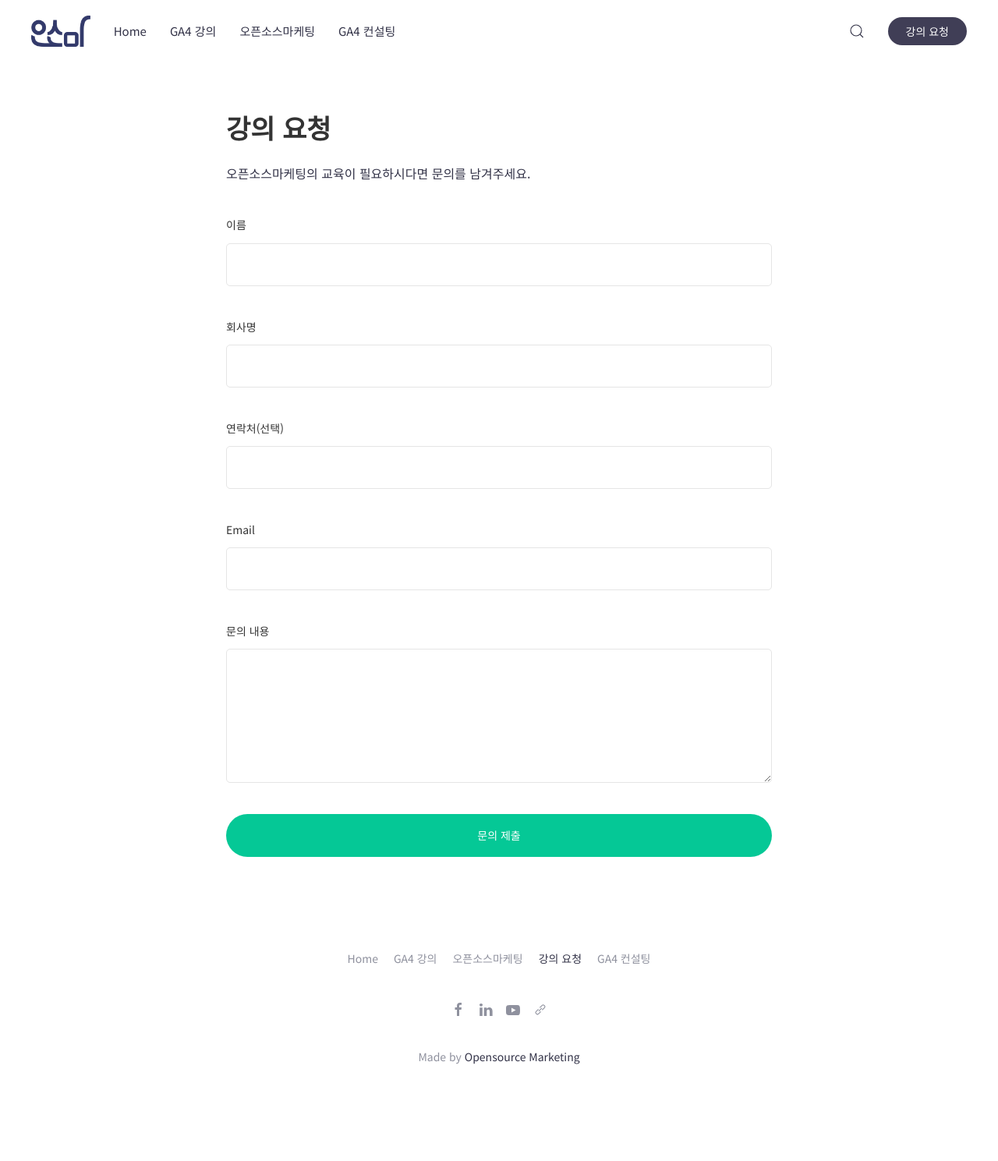
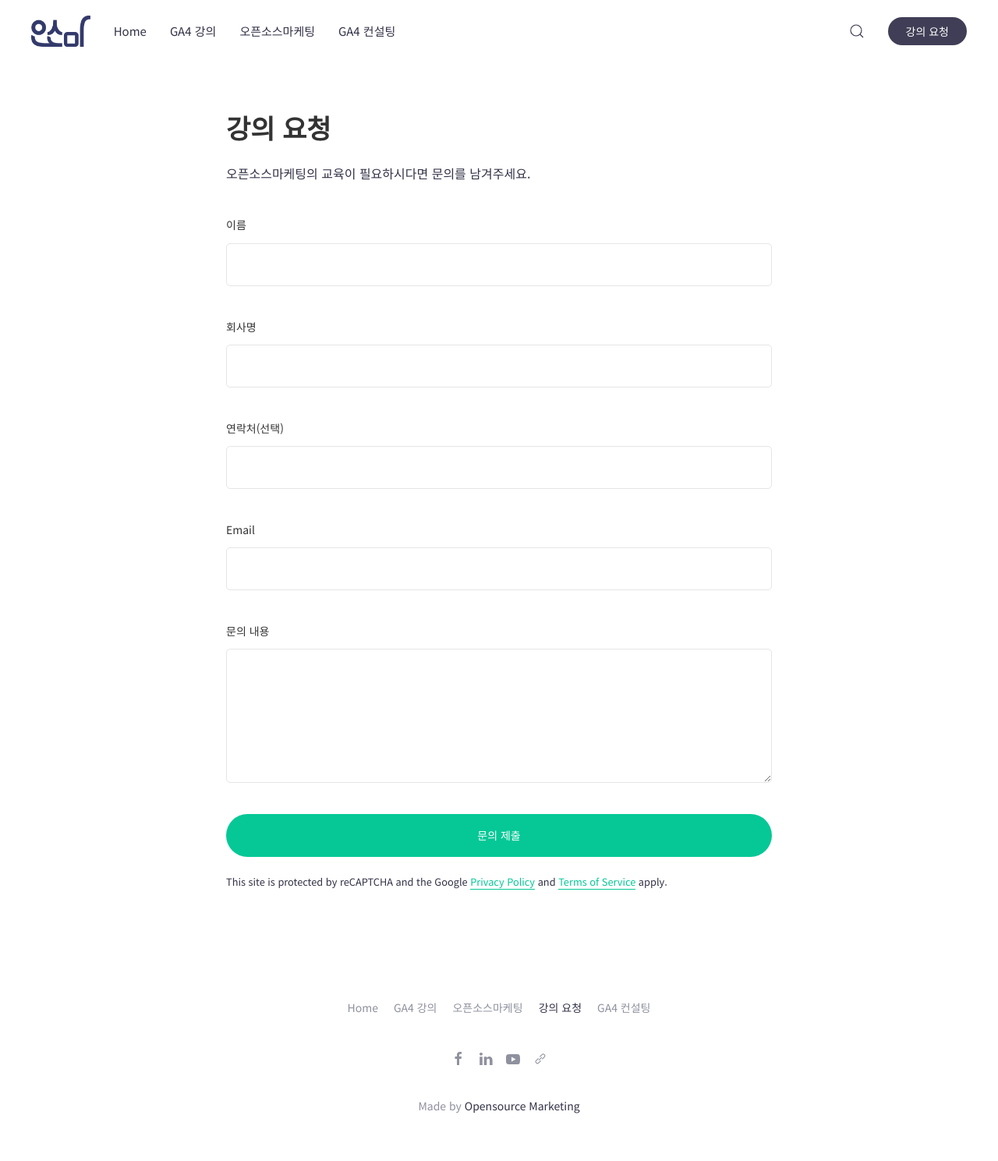
Before and after one commit to ogaeng/osoma-edu, a Jekyll site: the page built from contact.md, in a window 1280 px wide. Shown: the whole page at 78% size. Built offline with Jekyll 4.4.1, drawn with Linux system fonts in a browser that asks for light colours; before the commit the page ends 1426 px from its top, so only the background shows below that.

Commit message:
문의 폼 작동 방식 변경

```diff
--- /dev/null
+++ b/_includes/contact.html
@@ -0,0 +1,72 @@
+<form id="ctForm" class="uk-form-stacked uk-margin-medium-top" method="POST" action="https://ctapi.osoma.kr/contact"
+  accept-charset="UTF-8" target="contactblankiframe">
+  <input type="hidden" id="location" name="location" value="" />
+  <div class="uk-margin-medium-bottom">
+    <label class="uk-form-label uk-margin-small-bottom" for="form-stacked-text">이름</label>
+    <div class="uk-form-controls">
+      <input class="uk-input uk-form-large uk-border-rounded" name="name" type="text" required>
+    </div>
+  </div>
+  <div class="uk-margin-medium-bottom">
+    <label class="uk-form-label uk-margin-small-bottom" for="form-stacked-text">회사명</label>
+    <div class="uk-form-controls">
+      <input class="uk-input uk-form-large uk-border-rounded" name="company" type="text" required>
+    </div>
+  </div>
+  <div class="uk-margin-medium-bottom">
+    <label class="uk-form-label uk-margin-small-bottom" for="form-stacked-text">연락처(선택)</label>
+    <div class="uk-form-controls">
+      <input class="uk-input uk-form-large uk-border-rounded" name="phone" type="text">
+    </div>
+  </div>
+  <div class="uk-margin-medium-bottom">
+    <label class="uk-form-label uk-margin-small-bottom" for="form-stacked-text">Email</label>
+    <div class="uk-form-controls">
+      <input id="ct-email" class="uk-input uk-form-large uk-border-rounded" name="email" type="email" required>
+    </div>
+  </div>
+  <div class="uk-margin-medium-bottom">
+    <label class="uk-form-label uk-margin-small-bottom" for="form-stacked-text">문의 내용</label>
+    <div class="uk-form-controls">
+      <textarea class="uk-textarea uk-form-large uk-border-rounded" name="message" rows="5" minlength="10"
+        required></textarea>
+    </div>
+  </div>
+  <div>
+    {% if include.redirect %}
+    <input type="hidden" name="_next" value="{{ include.redirect | absolute_url }}">
+    {% endif %}
+    <input type="text" name="_gotcha" style="display:none">
+    <input type="hidden" name="_subject" value="[edu.osoma.kr]에서 문의가 도착했습니다." />
+    <input class="uk-button uk-button-primary uk-button-large uk-width-1-1 g-recaptcha" type="submit" value="문의 제출"
+      data-sitekey="6LeCcoEhAAAAABX3zxn3bw3tXPSPiYPcBjD1QvfO" data-callback="submitForm" data-action="submit"
+      data-badge="inline">
+  </div>
+</form>
+
+<div class="col col-12" style="display:none;" id="contact_complete">
+  <h4 class="text-center">문의가 제출되었습니다.</h4>
+</div>
+
+<iframe name="contactblankiframe" style="display:none;"></iframe>
+
+<p class="t-tiny">This site is protected by reCAPTCHA and the Google <a href="https://policies.google.com/privacy">Privacy Policy</a> and <a href="https://policies.google.com/terms">Terms of Service</a> apply.</p>
+
+<script>
+  document.addEventListener("DOMContentLoaded", function () {
+    document.getElementById("location").value = location.href;
+  });
+
+  var submitForm = function (token) {
+    let emailValue = btoa(document.querySelector('#ct-email').value);
+    dataLayer.push({
+      'event': 'contactSubmit',
+      'email': emailValue
+    });
+
+    document.getElementById("ctForm").submit();
+
+    document.getElementById('ctForm').style.display = 'none';
+    document.getElementById('contact_complete').style.display = 'block';
+  }
+</script>
--- a/_includes/formspree.html
+++ /dev/null
@@ -1,51 +0,0 @@
-<form id="ctForm" class="uk-form-stacked uk-margin-medium-top" method="POST" action="https://smartforms.dev/submit/6422ff1a0dd8ac0a5320133d" accept-charset="UTF-8">
-    <div class="uk-margin-medium-bottom">
-        <label class="uk-form-label uk-margin-small-bottom" for="form-stacked-text">이름</label>
-        <div class="uk-form-controls">
-            <input class="uk-input uk-form-large uk-border-rounded" name="name" type="text" required>
-        </div>
-    </div>
-    <div class="uk-margin-medium-bottom">
-        <label class="uk-form-label uk-margin-small-bottom" for="form-stacked-text">회사명</label>
-        <div class="uk-form-controls">
-            <input class="uk-input uk-form-large uk-border-rounded" name="company" type="text" required>
-        </div>
-    </div>
-    <div class="uk-margin-medium-bottom">
-        <label class="uk-form-label uk-margin-small-bottom" for="form-stacked-text">연락처(선택)</label>
-        <div class="uk-form-controls">
-            <input class="uk-input uk-form-large uk-border-rounded" name="phone" type="text">
-        </div>
-    </div>
-    <div class="uk-margin-medium-bottom">
-        <label class="uk-form-label uk-margin-small-bottom" for="form-stacked-text">Email</label>
-        <div class="uk-form-controls">
-            <input id="ct-email" class="uk-input uk-form-large uk-border-rounded" name="email" type="email" required>
-        </div>
-    </div>
-    <div class="uk-margin-medium-bottom">
-        <label class="uk-form-label uk-margin-small-bottom" for="form-stacked-text">문의 내용</label>
-        <div class="uk-form-controls">
-            <textarea class="uk-textarea uk-form-large uk-border-rounded" name="message" rows="5" minlength="10" required></textarea>
-        </div>
-    </div>
-    <div>
-        {% if include.redirect %}
-        <input type="hidden" name="_next" value="{{ include.redirect | absolute_url }}">
-        {% endif %}
-        <input type="text" name="_gotcha" style="display:none">
-        <input type="hidden" name="_subject" value="[edu.osoma.kr]에서 문의가 도착했습니다." />
-        <input class="uk-button uk-button-primary uk-button-large uk-width-1-1" type="submit" value="문의 제출">
-    </div>
-</form>
-
-<script>
-    var submitForm = function(){
-        let emailValue = btoa(document.querySelector('#ct-email').value);
-        dataLayer.push({
-            'event': 'contactSubmit',
-            'email': emailValue
-        });
-    }
-    document.querySelector('#ctForm').addEventListener('submit', submitForm);
-</script>
--- a/_includes/head.html
+++ b/_includes/head.html
@@ -20,4 +20,6 @@
   {% if page.hero.search or site.navbar.search %}
     {% include search-js.html %}
   {% endif %}
+
+  <script src="https://www.google.com/recaptcha/api.js?render=6LeCcoEhAAAAABX3zxn3bw3tXPSPiYPcBjD1QvfO"></script>
 </head>
--- a/_sass/uikit/custom.scss
+++ b/_sass/uikit/custom.scss
@@ -23,3 +23,11 @@
     width: 100%;
     height: 100%;
 }
+
+.t-tiny {
+    font-size: 0.8rem;
+}
+
+.grecaptcha-badge {
+  display: none;
+}
--- a/contact.md
+++ b/contact.md
@@ -7,4 +7,4 @@
 
 오픈소스마케팅의 교육이 필요하시다면 문의를 남겨주세요.
 
-{% include formspree.html redirect="/thanks/" %}
+{% include contact.html %}
```
